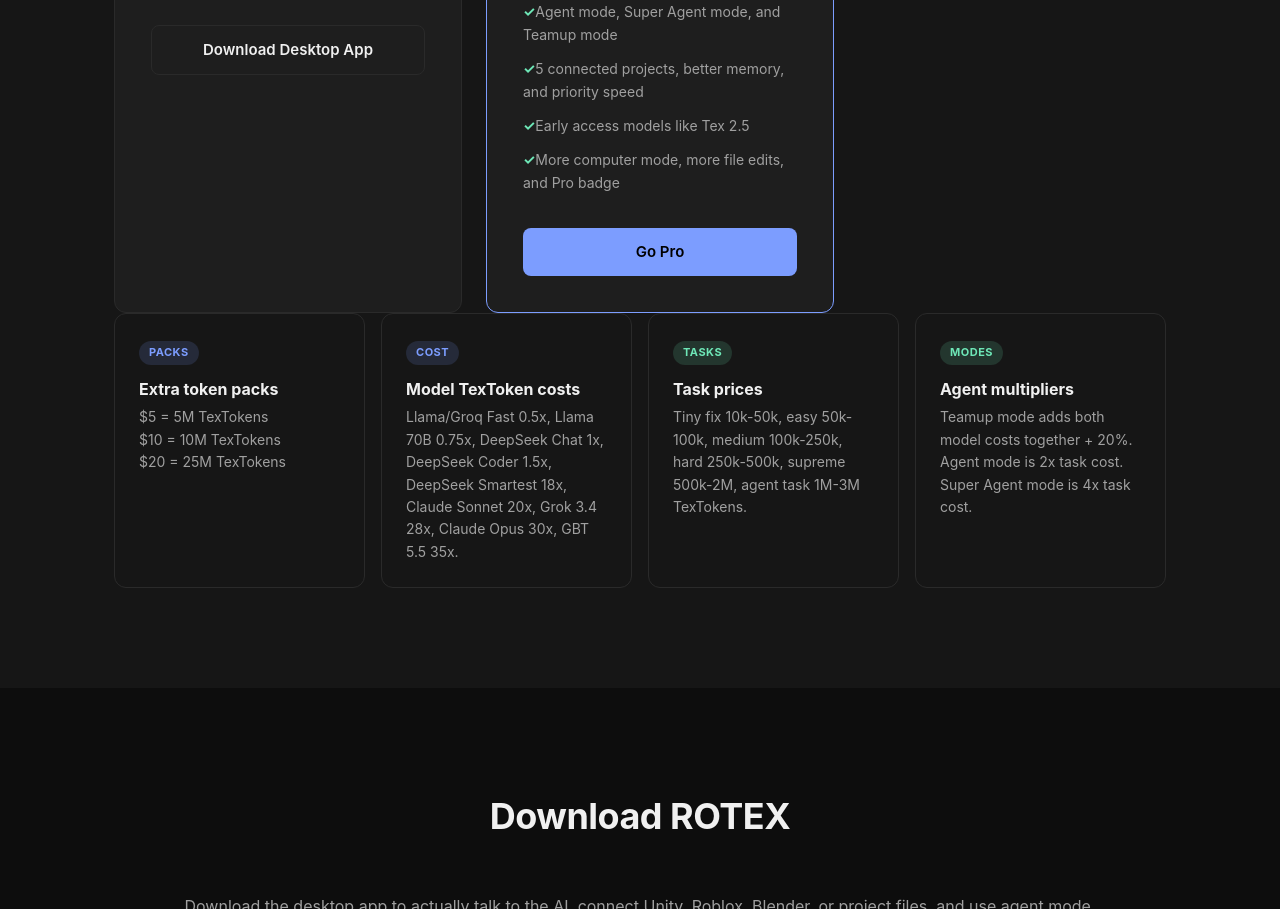
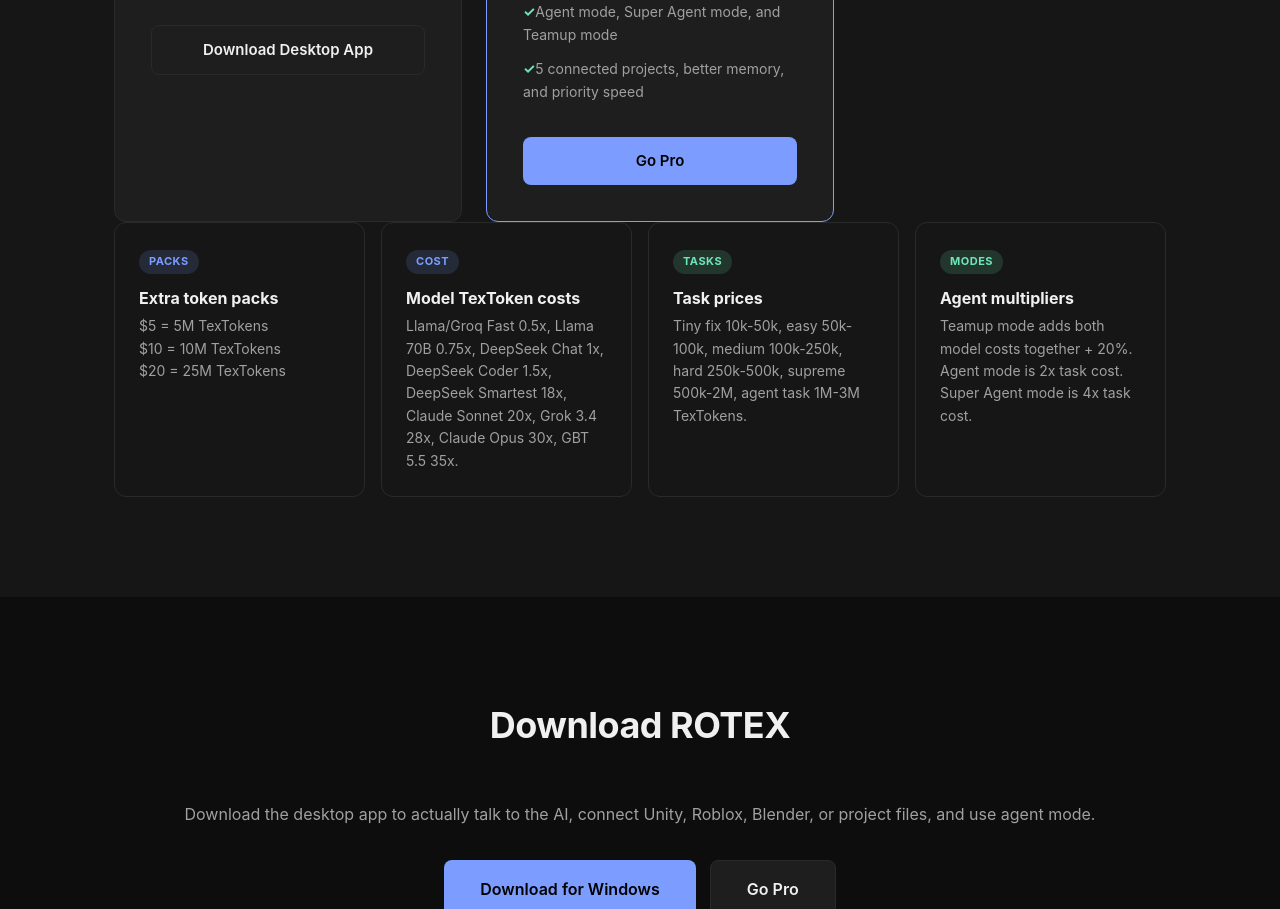
Before and after one commit to rayf24241-a11y/Rrotex, a website: page index.html in a window 1280 px wide. Shown: the part 4460-5369 px from the top of the page. Drawn offline with Linux system fonts and the light colour scheme.

Commit message:
Remove outdated Pro plan bullets

```diff
--- a/index.html
+++ b/index.html
@@ -247,8 +247,6 @@
               <li>Smart models are expensive and show cost previews</li>
               <li>Agent mode, Super Agent mode, and Teamup mode</li>
               <li>5 connected projects, better memory, and priority speed</li>
-              <li>Early access models like Tex 2.5</li>
-              <li>More computer mode, more file edits, and Pro badge</li>
             </ul>
             <a class="btn btn-primary" href="/account#pro">Go Pro</a>
           </div>
```
